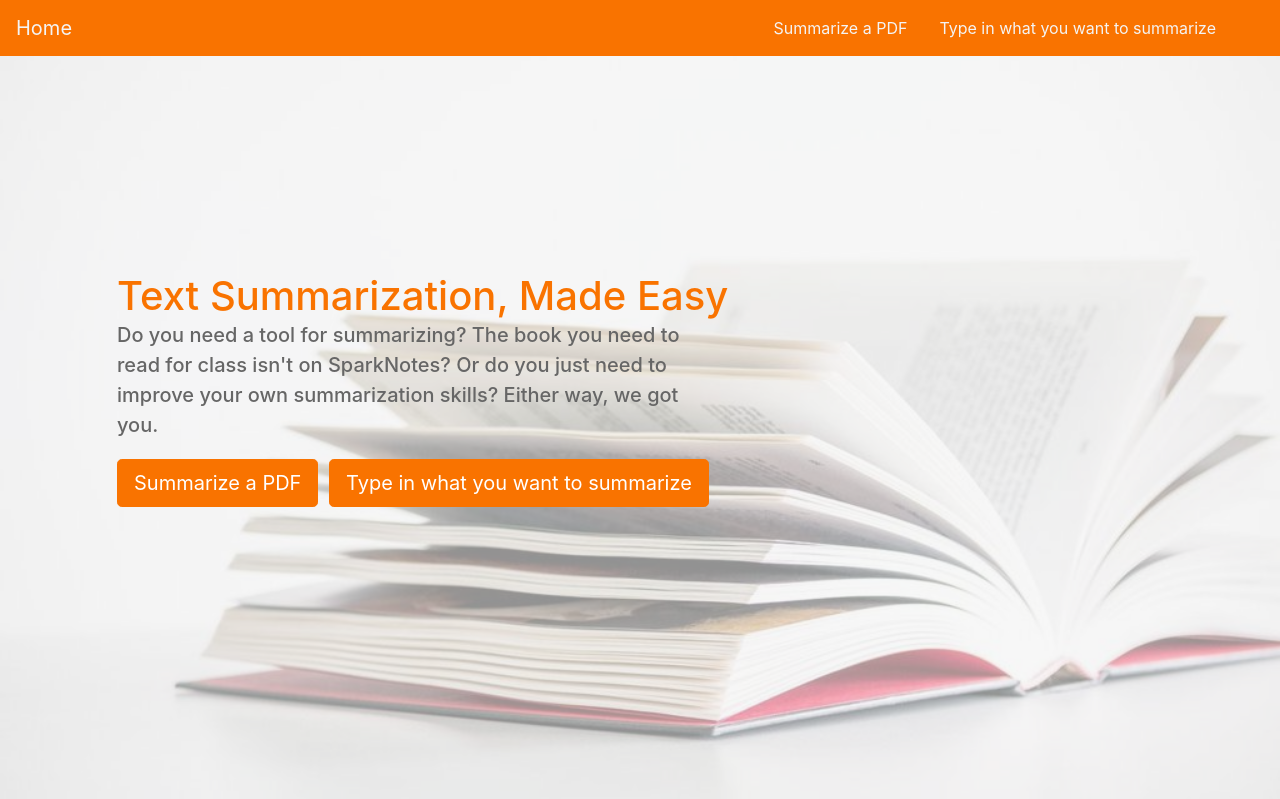
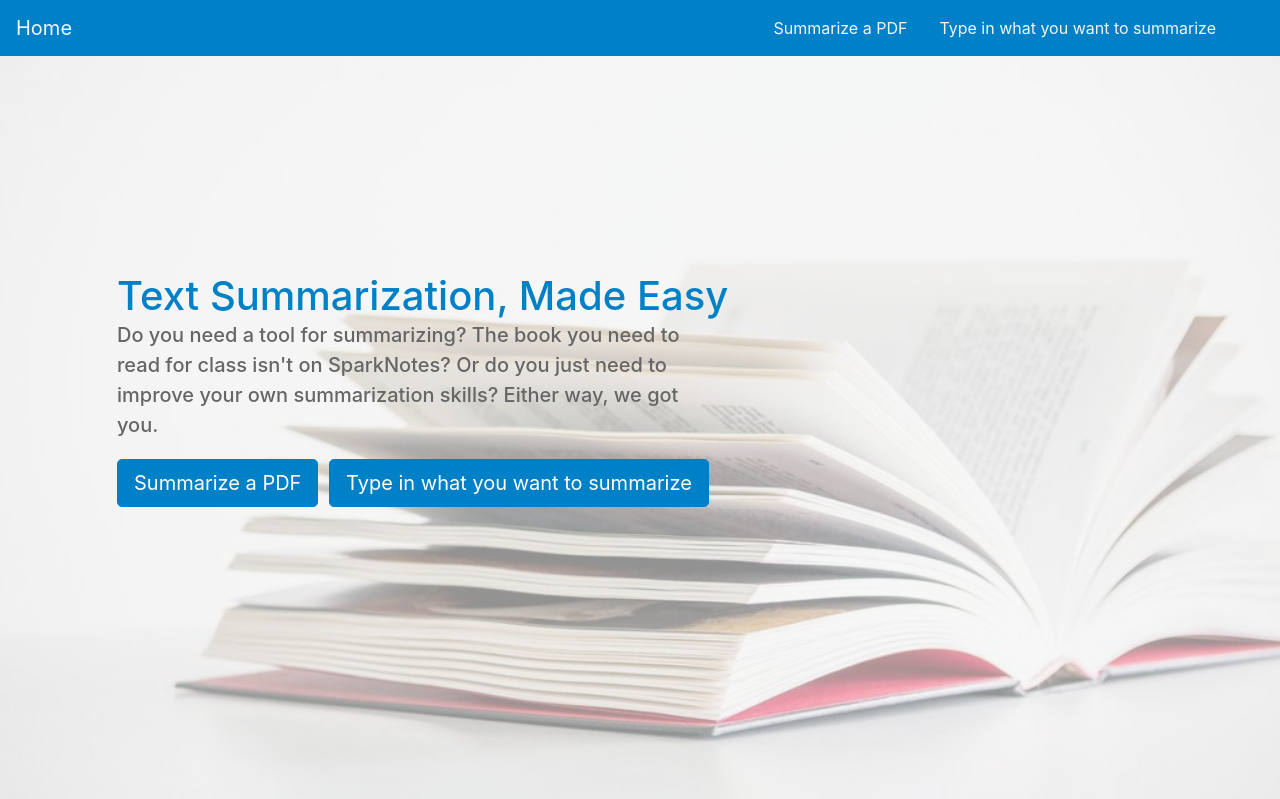
Before and after one commit to AndySheu/CalHacks2018, a Flask app: page / in a window 1280 px wide. Shown: the top 799 px of the page. Run offline with Flask 2, Linux system fonts and the light colour scheme; some libraries are stand-ins or nearby versions.

Commit message:
Changed color for web app

```diff
--- a/static/css/main.css
+++ b/static/css/main.css
@@ -1,7 +1,7 @@
-.navbar{ background:#F97300;}
+.navbar{ background:#0080C6;}
 .nav-link , .navbar-brand{ color: #f4f4f4; cursor: pointer;}
 .nav-link{ margin-right: 1em !important;}
-.nav-link:hover{ background: #f4f4f4; color: #f97300; }
+.nav-link:hover{ background: #325C74; color: #ffffff; }
 .navbar-collapse{ justify-content: flex-end;}
 .navbar-toggler{background:#fff !important;}
 .bg-dark{
@@ -36,7 +36,7 @@ background-color:#007bff!important
 }
 
 .description h1{
- color:#F97300 ;
+ color:#0080C6 ;
 }
 .description p{
  color:#666;
@@ -45,8 +45,8 @@ background-color:#007bff!important
  line-height: 1.5;
 }
 .description button{
- border:1px  solid #F97300;
- background:#F97300;
+ border:1px  solid #0080C6;
+ background:#0080C6;
  color:#fff;
 }
 
```
